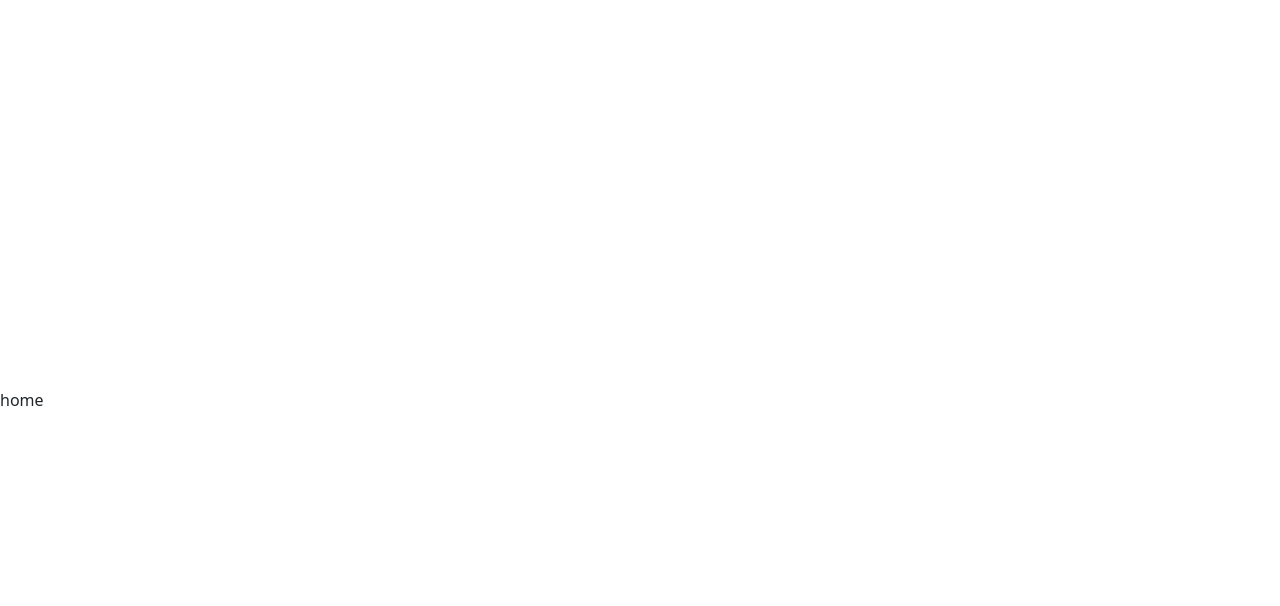
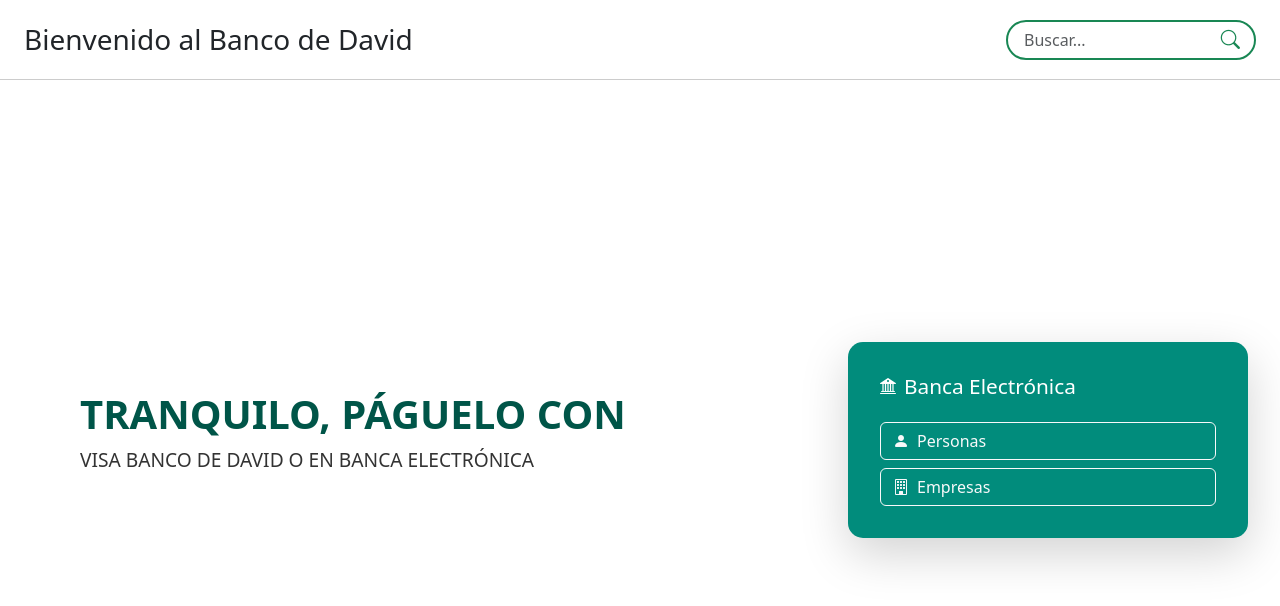
Before and after one commit to DavidGuambana/banca_web, a React (Vite) app: page / in a window 1280 px wide. Shown: the top 606 px of the page. Built offline with nearby package versions, Linux system fonts and the light colour scheme.

Commit message:
Pantalla principal
solo eso

```diff
--- a/src/components/home.jsx
+++ b/src/components/home.jsx
@@ -1,8 +1,56 @@
 import React from 'react'
+import '../styles/home.css'; // Estilos personalizados
+import { useNavigate } from 'react-router-dom';
+
+
 
 function home() {
+  const navigate = useNavigate();
+
+  const handlePersonClick = () => {
+    navigate('/login');
+  };
   return (
-    <div>home</div>
+    <div className="home-container">
+  {/* Encabezado */}
+ <header className="home-header d-flex justify-content-between align-items-center px-4 py-3">
+  <h3 className="mb-0">Bienvenido al Banco de David</h3>
+
+  <div className="search-box position-relative">
+    <input
+      type="text"
+      className="form-control ps-3 pe-5 rounded-pill border-success"
+      placeholder="Buscar..."
+    />
+    <i className="bi bi-search position-absolute top-50 end-0 translate-middle-y me-3 text-success"></i>
+  </div>
+</header>
+
+
+  {/* Cuerpo principal */}
+  <div className="main-content d-flex">
+    {/* Texto lado izquierdo */}
+    <div className="text-section">
+      <h1 className="main-title">TRANQUILO, PÁGUELO CON</h1>
+      <p className="main-subtitle">VISA BANCO DE DAVID O EN BANCA ELECTRÓNICA</p>
+    </div>
+
+    {/* Tarjeta lado derecho */}
+    <div className="floating-card shadow-lg">
+     <div className="d-flex align-items-center mb-4">
+  <i className="bi bi-bank2 me-2"></i>
+  <h5 className="card-title mb-0">Banca Electrónica</h5>
+</div>
+     <button className="btn btn-outline-light w-100 d-flex align-items-center justify-content-start mb-2"onClick={handlePersonClick}>
+    <i className="bi bi-person-fill me-2"></i> Personas
+  </button>
+
+  <button className="btn btn-outline-light w-100 d-flex align-items-center justify-content-start">
+    <i className="bi bi-building me-2"></i> Empresas
+  </button>
+    </div>
+  </div>
+</div>
   )
 }
 
--- /dev/null
+++ b/src/styles/home.css
@@ -0,0 +1,80 @@
+
+.home-container {
+  width: 100vw; /* full width of the viewport */
+  height: 100vh;
+  display: flex;
+  flex-direction: column;
+}
+
+.home-header {
+  height: 10vh;
+  display: flex;
+  align-items: center;
+  padding: 0 2rem;
+  background-color: white;
+  border-bottom: 1px solid #ccc;
+}
+
+.logo {
+  height: 50px;
+}
+
+.main-content {
+  height: 90vh;
+  padding: 2rem;
+  display: flex;
+  align-items: center;
+  justify-content: space-between;
+}
+
+.text-section {
+  max-width: 50%;
+  padding-left: 3rem;
+}
+
+.main-title {
+  font-size: 2.5rem;
+  font-weight: bold;
+  color: #005548;
+}
+
+.main-subtitle {
+  font-size: 1.2rem;
+  margin-top: 0.5rem;
+  color: #333;
+}
+
+.floating-card {
+  background-color: #018c7c;
+  border-radius: 15px;
+  padding: 2rem;
+  color: white;
+  max-width: 400px;
+  width: 100%;
+
+  box-shadow: 0 10px 25px rgba(0, 0, 0, 0.2);
+}
+
+.card-title {
+  font-size: 1.3rem;
+  margin-bottom: 1rem;
+}
+
+.search-box {
+  width: 250px;
+}
+
+.search-box .form-control {
+  box-shadow: none;
+  border-width: 2px;
+}
+
+.search-box i {
+  pointer-events: none; /* hace que no interfiera al escribir */
+  font-size: 1.2rem;
+}
+
+.icon-bank {
+  font-size: 2rem;
+  color: #0d6328; /* Azul institucional */
+}
```
